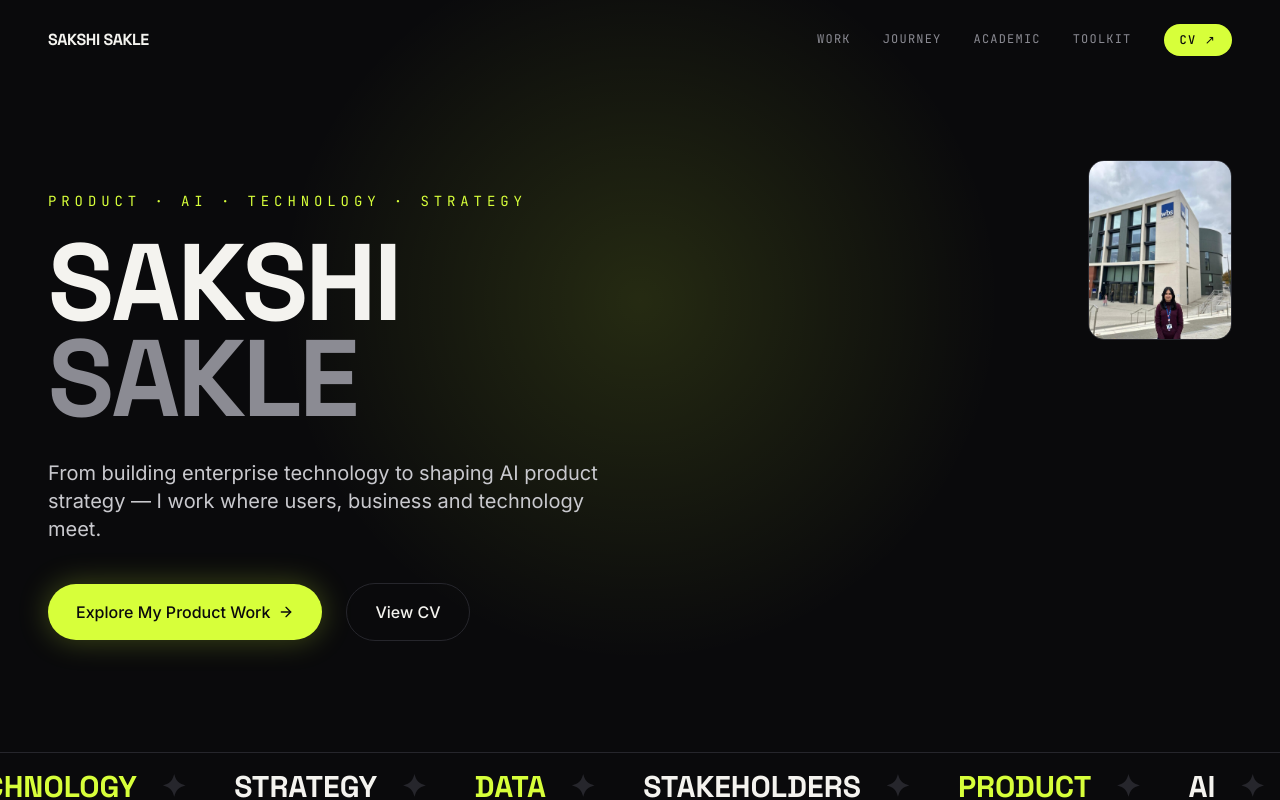
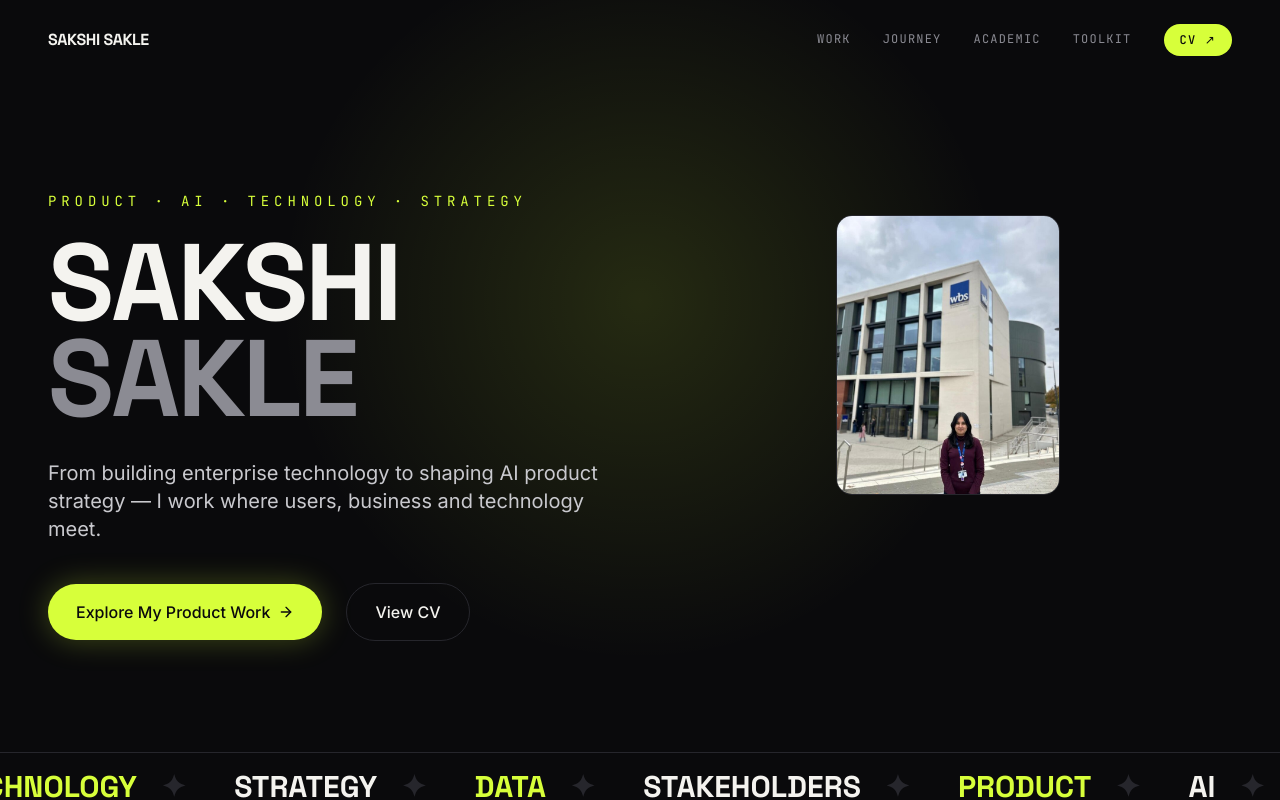
Before and after one commit to Sakshi26400/Sakshi-portfolio, a Next.js app: page / in a window 1280 px wide. Shown: the top 800 px of the page. Built offline with nearby package versions, Linux system fonts and the light colour scheme.

Commit message:
cover page and hero image changes

```diff
--- a/app/page.jsx
+++ b/app/page.jsx
@@ -302,7 +302,7 @@ const BEYOND_WORK = [
   { title: "Travelling", caption: "Chasing rooftop views and cobblestone streets — Montmartre, Paris.", img: "/images/interests/travelling.jpg", color: "violet", gallery: Array.from({ length: 13 }, (_, i) => `/images/interests/travelling/travel-${i + 1}.jpg`) },
   { title: "Photography", caption: "Sunsets are the one thing I'll always stop to shoot.", img: "/images/interests/photography.jpg", color: "volt", gallery: Array.from({ length: 18 }, (_, i) => `/images/interests/photography/photo-${i + 1}.jpg`) },
   { title: "Badminton", caption: "Weeknight badminton, usually until the lights go out.", img: "/images/interests/badminton.jpg", color: "flare", gallery: ["/images/interests/badminton/badminton-1.jpg"] },
-  { title: "Sketching", caption: "Pencil sketches in the margins of busy weeks.", img: "/images/interests/sketching.jpg", color: "cyan", gallery: Array.from({ length: 8 }, (_, i) => `/images/interests/sketching/sketch-${i + 1}.jpg`) },
+  { title: "Sketching", caption: "Pencil sketches in the margins of busy weeks.", img: "/images/interests/sketching-cover-v2.jpg", color: "cyan", gallery: Array.from({ length: 8 }, (_, i) => `/images/interests/sketching/sketch-${i + 1}.jpg`) },
 ];
 
 const ACADEMIC = [
@@ -528,16 +528,7 @@ export default function Portfolio() {
             transition: `background 0.3s ${EASE}`,
           }}
         />
-        {/* Hero photo — pinned to top-right, independent of text column height */}
-        <div className="hidden md:block absolute top-40 right-6 md:right-12 z-10">
-          <Reveal delay={220}>
-            <div {...view} className="transition-transform duration-300 hover:-rotate-1 hover:scale-[1.02] rounded-2xl overflow-hidden border w-36" style={{ borderColor: TOKENS.border, aspectRatio: "4 / 5" }}>
-              <img src="/images/hero-photo.jpg" alt="Sakshi Sakle at Warwick Business School" className="w-full h-full object-cover" />
-            </div>
-          </Reveal>
-        </div>
-
-        <div className="relative">
+        <div className="relative flex items-start gap-10">
           <div className="max-w-3xl">
             <Reveal>
               <p className="font-mono text-xs md:text-sm uppercase tracking-[0.35em] mb-6" style={{ color: TOKENS.volt }}>
@@ -576,6 +567,15 @@ export default function Portfolio() {
                     View CV
                   </a>
                 </Magnetic>
+              </div>
+            </Reveal>
+          </div>
+
+          {/* Hero photo — centered in the remaining space between the text and the page edge */}
+          <div className="hidden md:flex flex-1 justify-center pt-6">
+            <Reveal delay={220}>
+              <div {...view} className="transition-transform duration-300 hover:-rotate-1 hover:scale-[1.02] rounded-2xl overflow-hidden border w-56" style={{ borderColor: TOKENS.border, aspectRatio: "4 / 5" }}>
+                <img src="/images/hero-photo.jpg" alt="Sakshi Sakle at Warwick Business School" className="w-full h-full object-cover" />
               </div>
             </Reveal>
           </div>
```
Also changed, not shown: public/images/interests/sketching-cover-v2.jpg (added).
